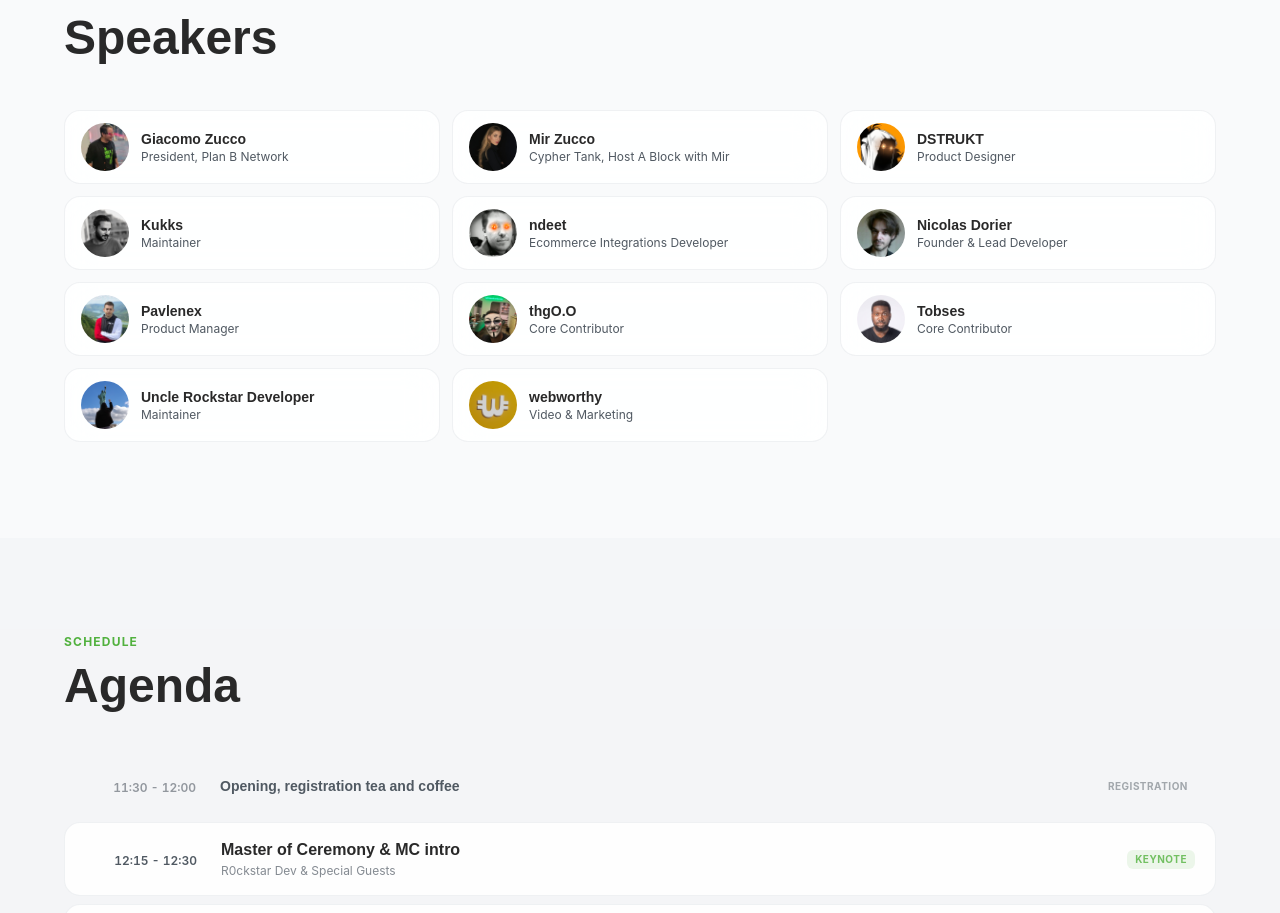
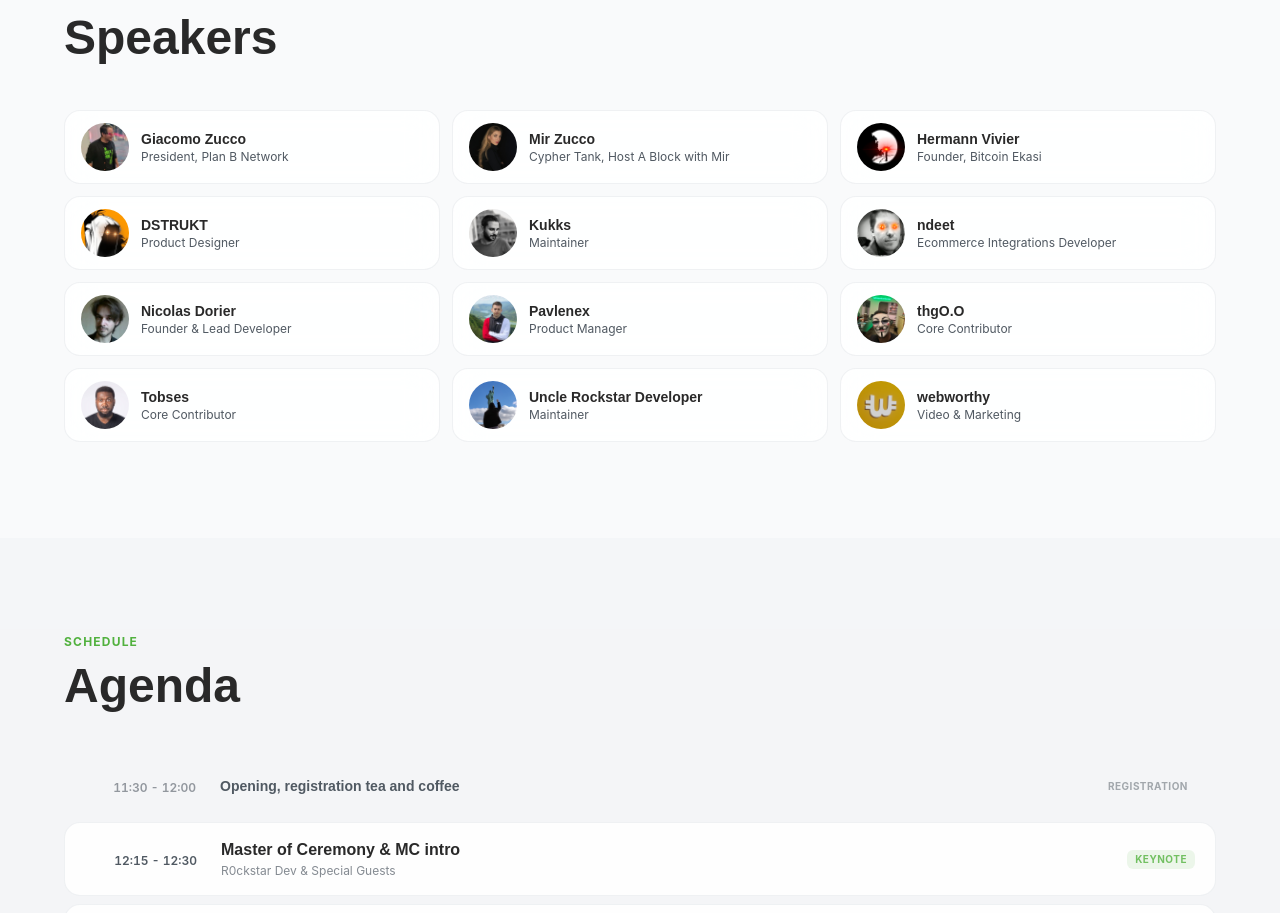
Before and after one commit to btcpayserver/btcpay-day, a React (Vite) app: page / in a window 1280 px wide. Shown: the part 1404-2317 px from the top of the page. Built offline with nearby package versions, Linux system fonts and the light colour scheme.

Commit message:
add hermann

```diff
--- a/src/data/speakers.ts
+++ b/src/data/speakers.ts
@@ -9,6 +9,7 @@
 export const speakers: Speaker[] = [
   { name: 'Giacomo Zucco',            title: 'President, Plan B Network',        photo: '/images/speakers/giacomozucco.jpg', xHandle: 'giacomozucco'   },
   { name: 'Mir Zucco',                title: 'Cypher Tank, Host A Block with Mir', photo: '/images/speakers/mir_btc.jpg', xHandle: 'mir_btc'        },
+  { name: 'Hermann Vivier',           title: 'Founder, Bitcoin Ekasi',           photo: '/images/speakers/vryfokkenou.jpg',   xHandle: 'vryfokkenou'    },
   { name: 'DSTRUKT',                  title: 'Product Designer',                 photo: '/images/speakers/dstrukt__.jpg',     xHandle: 'dstrukt__'      },
   { name: 'Kukks',                    title: 'Maintainer',                       photo: '/images/speakers/MrKukks.jpg',       xHandle: 'MrKukks'        },
   { name: 'ndeet',                    title: 'Ecommerce Integrations Developer', photo: '/images/speakers/ndeet.jpg',         xHandle: 'ndeet'          },
```
Also changed, not shown: public/images/speakers/vryfokkenou.jpg (added).
